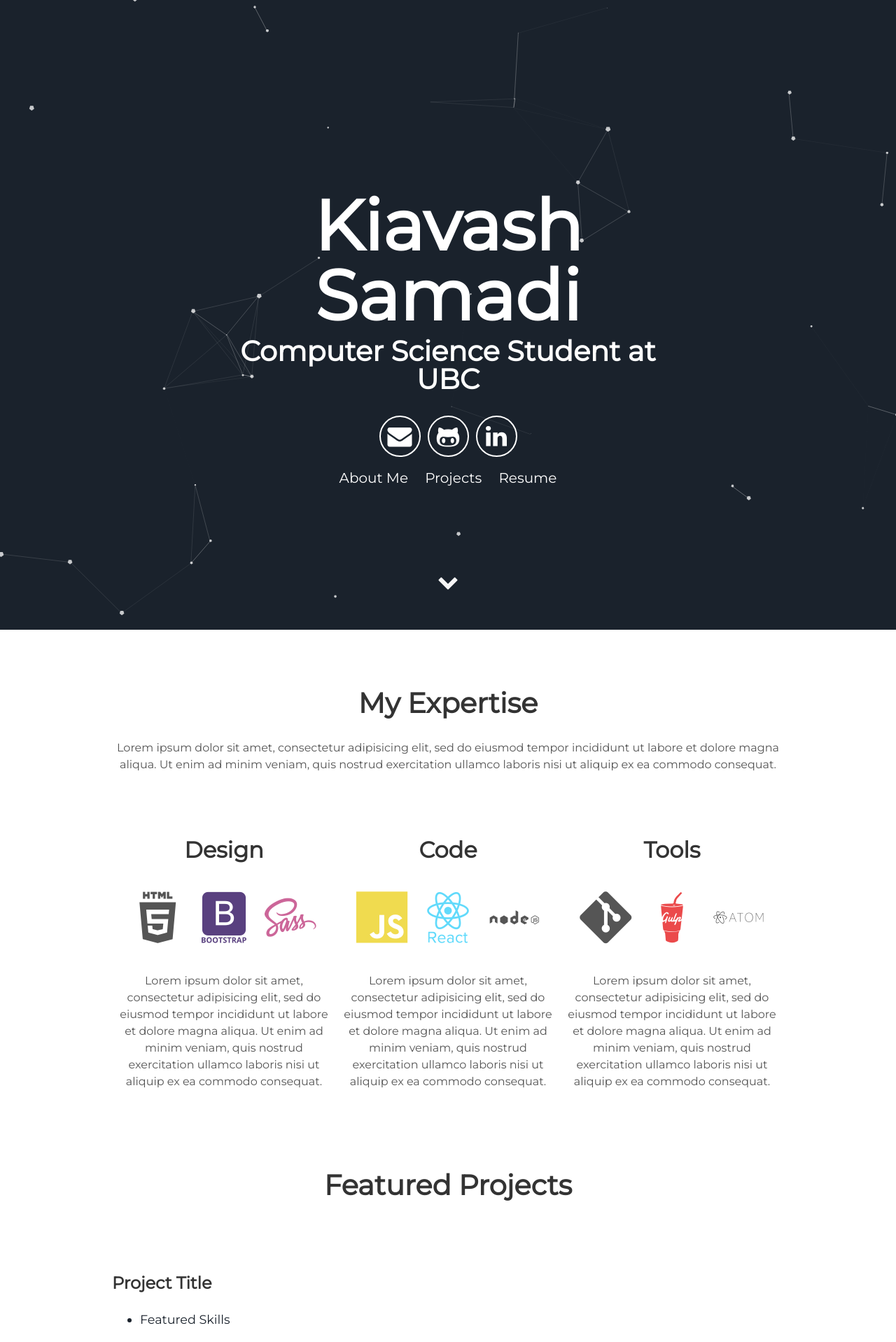
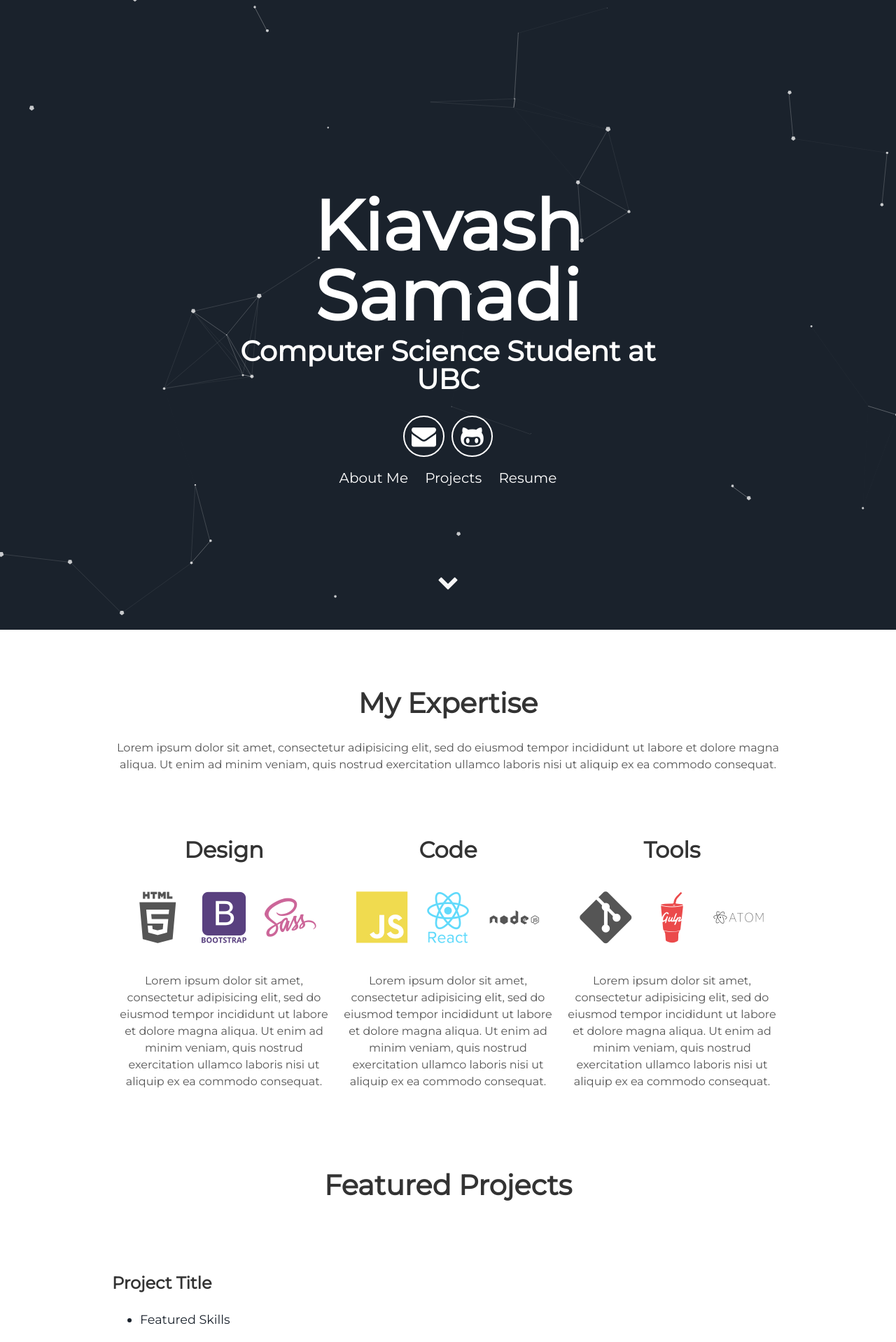
Before and after one commit to kiavashsamadi/kiavashsamadi.github.io, a Jekyll site: the page built from index.html, in a window 1280 px wide. Shown: the top 1918 px of the page at 70% size. Built offline with Jekyll 4.4.1, drawn with Linux system fonts in a browser that asks for light colours.

Commit message:
Remove LinkedIn

```diff
--- a/_includes/header.html
+++ b/_includes/header.html
@@ -8,7 +8,7 @@
         <a aria-label="Email" href="mailto:kiavash@alumni.ubc.ca"><i class="icon fa fa-envelope"></i></a>
         <!-- <a aria-label="Twitter" target="_blank" href="#"><i class="icon fa fa-twitter" aria-hidden="true"></i></a> -->
         <a aria-label="Github" target="_blank" href="https://github.com/kiavashsamadi"><i class="icon fa fa-github-alt" aria-hidden="true"></i></a>
-        <a aria-label="LinkedIn" target="_blank" href="https://linkedin.com/kiavashsamadi"><i class="icon fa fa-linkedin" aria-hidden="true"></i></a>
+        <!-- <a aria-label="LinkedIn" target="_blank" href="https://linkedin.com/kiavashsamadi"><i class="icon fa fa-linkedin" aria-hidden="true"></i></a> -->
       </div>
       <div class="header-links">
         <a class="link" href="#about" data-scroll>About Me</a>
```
